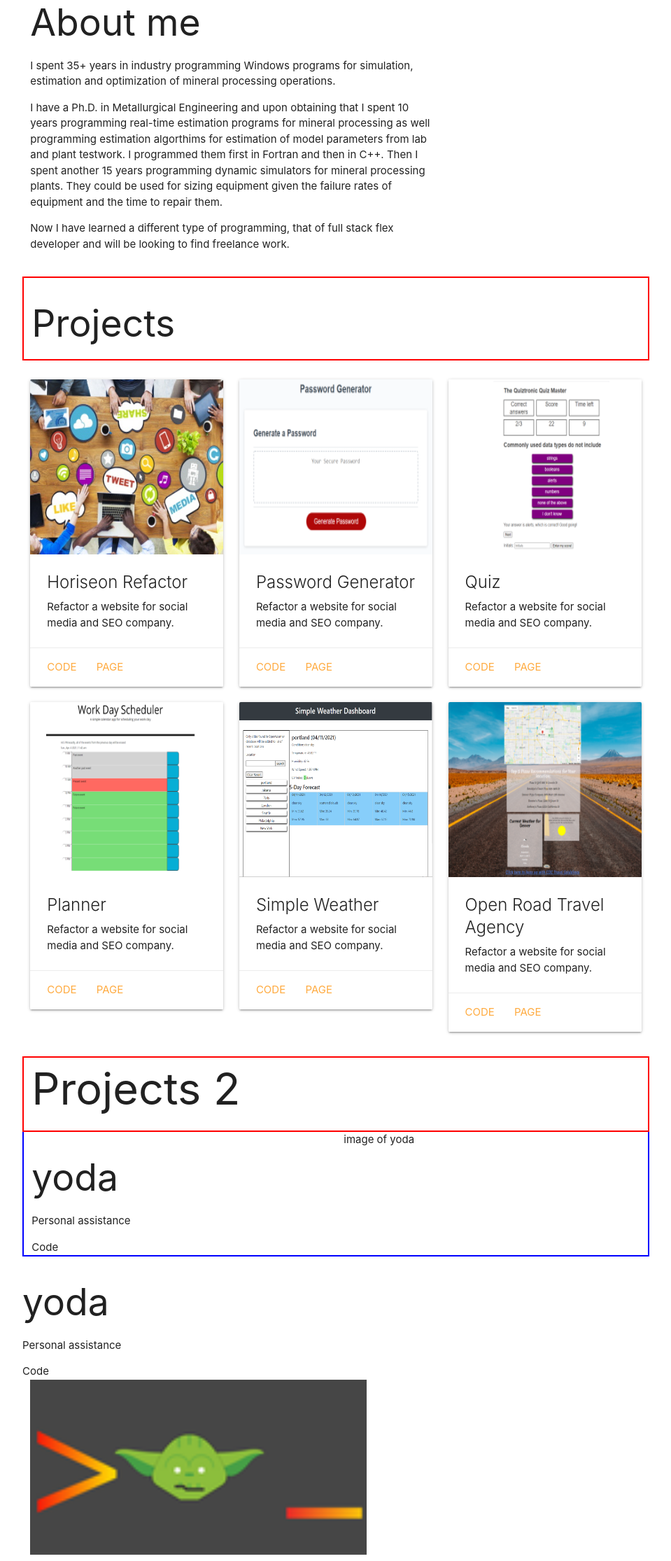
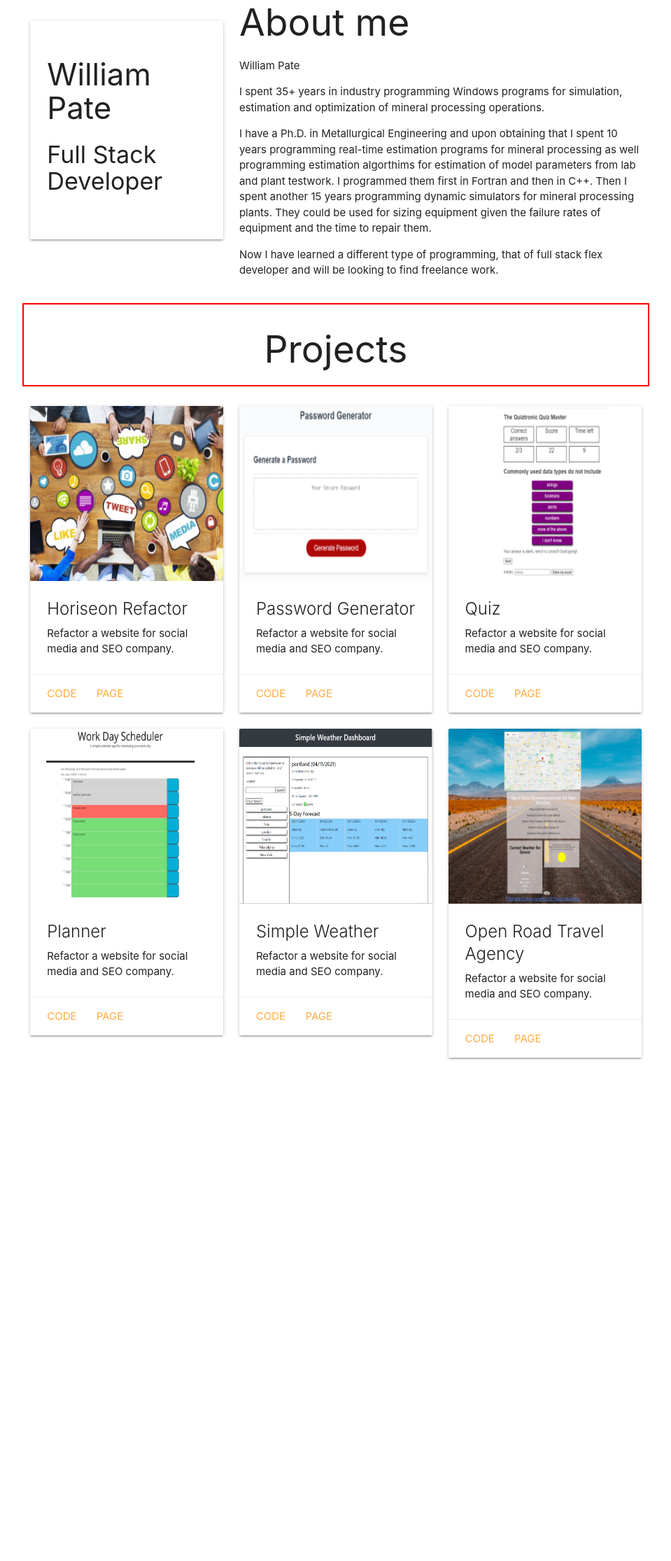
Before and after one commit to minprocess/08-Portfolio, a plain HTML site: page index.html in a window 1280 px wide. Shown: the part 97-2327 px from the top of the page at 70% size, without its empty margins (160-1119 px from the left). After the commit the page ends 1643 px from the top, so only its background shows below. Drawn offline with nearby package versions, Linux system fonts and the light colour scheme.

Commit message:
trying to get fontawesome icons for linked in to work

```diff
--- a/index.html
+++ b/index.html
@@ -7,10 +7,10 @@
     <meta name="viewport" content="width=device-width, initial-scale=1.0">
     <title>William Pate</title>
     <!--Import Google Icon Font-->
-    <link href="https://fonts.googleapis.com/icon?family=Material+Icons" rel="stylesheet">
+    <!-- <link href="https://fonts.googleapis.com/icon?family=Material+Icons" rel="stylesheet"> -->
+    <link rel="stylesheet" href="https://cdnjs.cloudflare.com/ajax/libs/font-awesome/5.15.3/css/all.min.css" integrity="sha512-iBBXm8fW90+nuLcSKlbmrPcLa0OT92xO1BIsZ+ywDWZCvqsWgccV3gFoRBv0z+8dLJgyAHIhR35VZc2oM/gI1w==" crossorigin="anonymous" />
     <!--Import materialize.css-->
     <link rel="stylesheet" href="https://cdnjs.cloudflare.com/ajax/libs/materialize/1.0.0/css/materialize.min.css">
-    <!-- <link href="./assets/css/materialize.min.css" type="text/css" rel="stylesheet" media="screen,projection"/> -->
     <link href="./assets/css/style.css" type="text/css" rel="stylesheet" media="screen,projection"/>
 </head>
 <body>
@@ -34,9 +34,23 @@
 
     <section id="about">
       <div class="container">
-        <div class="row">
-          <div class="col s12 l8">
+        <div class="row valign-wrapper">
+          <div class="col s12 m4 valign-wrapper">
+            <div class="card-panel">
+              <h3>William Pate</h3>
+              <h4>Full Stack Developer</h4>
+              <i class="fa fa-linkedin" style="font-size:24px"></i>
+              <br>
+              <!-- <span>linkedin.com/in/bill-pate</span> -->
+              <!-- <i class="far fa-envelope"></i> -->
+              <!-- <span>bill.pate@minprocess.com</span> -->
+
+            </div>
+          </div>
+          <div class="col s12 m8">
             <h2>About me</h2>
+            <p>William Pate
+            </p>
             <p>
                 I spent 35+ years in industry programming Windows programs for simulation, estimation and optimization of mineral processing operations.
             </p>
@@ -55,8 +69,8 @@
     <section id="Projects">
       <div class="container">
         <div class="row">
-          <div class="col s12 l12 border-red">
-              <h2 class="alignCenter">Projects</h2>
+          <div class="col s12 l12 center-align border-red">
+              <h2>Projects</h2>
           </div>
         </div>
           <div class="row" id="proj-list">
@@ -66,39 +80,6 @@
       </div>
     </section>
 
-  <section id="Projects-2">
-    <div class="container">
-      <div class="row">
-        <div class="col s12 l12 alignCenter border-red">
-            <h1 class="section-heading1">Projects 2</h1>
-        </div>
-
-        <!-- projects -->
-        <div class="row border-blue">
-          <div class="col l6 m4 s2 border-black">
-            <h2>yoda</h2>
-            <p>Personal assistance</p>
-            <btn>Code</btn>
-          </div>
-          <div class="col s1 m3">
-            image of yoda
-          </div>
-        </div>
-        <div class="row">
-          <div class="col-6 col-md-4 col-s2">
-            <h2>yoda</h2>
-            <p>Personal assistance</p>
-            <btn>Code</btn>
-          </div>
-          <div class="col s1">
-            <a href="https://minprocess.github.io/01-Horiseon-Refactor/"> <img alt="image of yoda which is link to Horiseon-Refactor project" src="./assets/images/yoda.png"></a>
-          </div>
-        </div>
-
-      </div>
-    </div>
-  </section>
-
   <!--  Scripts-->
   <script src="https://code.jquery.com/jquery-2.1.1.min.js"></script>
   <script src="https://cdnjs.cloudflare.com/ajax/libs/materialize/1.0.0/js/materialize.min.js"></script>
```
Also changed, not shown: assets/images/sample-1 - Copy.jpg (deleted), assets/images/sample-1.jpg (deleted), 1 other file.
